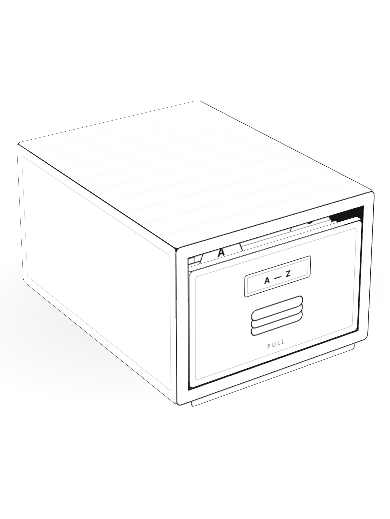
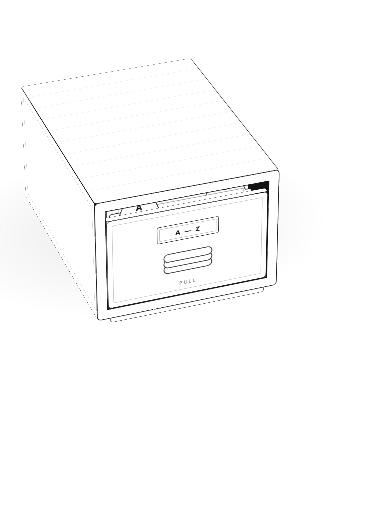
Before and after one commit to oboden/The-cabinet, a React (Vite) app: page / in a window 390 px wide. Shown: the part 185-704 px from the top of the page. Built offline with nearby package versions, Linux system fonts and the light colour scheme; the HTML template or start-up script is replaced by a standard one.

Commit message:
Keep the cabinet still: fixed camera, only the tray slides; 20° turn so it fits phones
Co-Authored-By: Claude Opus 5.5 <noreply@anthropic.com>
Claude-Session: https://claude.ai/code/session_013r9Mj5hGm6XqMub8UFeNbW

```diff
--- a/src/App.tsx
+++ b/src/App.tsx
@@ -23,8 +23,8 @@ export default function App() {
   const inputRef = useRef<HTMLInputElement>(null)
   const busy = useRef(false)
 
-  // While the drawer is shut, sit the cabinet in the middle of the free space
-  // between the search bar and the dial. Opening returns it to its usual place.
+  // Centre the cabinet together with where its tray will reach, in the free space
+  // between the search bar and the dial. It then never moves: only the tray slides.
   const formRef = useRef<HTMLFormElement>(null)
   const idleRef = useRef<HTMLDivElement>(null)
   const [idleShift, setIdleShift] = useState({ x: 0, y: 0 })
@@ -111,7 +111,7 @@ export default function App() {
       const dial = document.querySelector("[data-keep-open]")
       if (!wrap || !form || !dial) return
       let l = Infinity, r = -Infinity, t = Infinity, b = -Infinity
-      wrap.querySelectorAll(".cab-front, .cab-top, .cab-side").forEach(el => {
+      wrap.querySelectorAll(".cab-front, .cab-top, .cab-side, .cab-ghost").forEach(el => {
         const q = el.getBoundingClientRect()
         if (!q.width) return
         l = Math.min(l, q.left); r = Math.max(r, q.right); t = Math.min(t, q.top); b = Math.max(b, q.bottom)
@@ -275,7 +275,7 @@ export default function App() {
         <div
           ref={idleRef}
           className={cn("mx-auto max-w-[900px]", placed && "transition-transform duration-[1100ms] ease-[cubic-bezier(.62,0,.18,1)]")}
-          style={{ transform: drawerOpen ? "none" : `translate(${idleShift.x}px, ${idleShift.y}px)` }}
+          style={{ transform: `translate(${idleShift.x}px, ${idleShift.y}px)` }}
         >
           <Cabinet
             open={drawerOpen}
--- a/src/cabinet.css
+++ b/src/cabinet.css
@@ -5,39 +5,30 @@
    ------------------------------------------------------------------ */
 
 .cab-stage {
-  --stage-h: 512px;
-  --wx: 121px;   /* closed: whole cabinet centred */
-  --wxo: -32px;  /* open on narrow screens: drawer centred, cabinet body bleeds left */
-  --wy-open: 300px;
+  /* One fixed camera for open and closed: only the tray moves. */
+  --stage-h: 780px;
+  --tilt: -32deg;      /* how far we look down on the cabinet */
+  --yaw: 20deg;        /* front turned toward the right */
+  --pull: 470px;       /* how far the tray slides out: all the way, so every tab is reachable */
+  --wx: 0px;
   --ease: cubic-bezier(.62, 0, .18, 1);
   --spring: cubic-bezier(.3, 1.4, .5, 1);
   --line: 1.5px solid var(--ink);
   position: relative;
   height: calc(var(--stage-h) * var(--scale, 1));
-  transition: height 1s var(--ease);
-}
-.cab-stage[data-open="true"] { --stage-h: 644px; }
-@media (min-width: 900px) {
-  .cab-stage { --wxo: 87px; --wy-open: 480px; }       /* wide: whole cabinet centred */
-  .cab-stage[data-open="true"] { --stage-h: 820px; }
 }
 
 .cab-camera {
   position: absolute; left: 50%; top: 0;
   width: 460px; height: var(--stage-h); margin-left: -230px;
   transform: scale(var(--scale, 1)); transform-origin: 50% 0;
-  perspective: 2400px; perspective-origin: 50% 80px;
-  transition: height 1s var(--ease);
+  /* long lens: near-orthographic like a technical drawing, so the tray doesn't swell as it comes out */
+  perspective: 4200px; perspective-origin: 50% 40%;
 }
 .cab-world, .cab-rig, .cab-drawer, .cab-stack, .cab-folder { transform-style: preserve-3d; }
 .cab-world {
-  position: absolute; left: 50%; top: 339px; width: 0; height: 0;
-  transform: translateX(var(--wx)) rotateX(-22deg) rotateY(var(--yaw, 34deg));
-  transition: transform 1.1s var(--ease), top 1.1s var(--ease);
-}
-.cab-stage[data-open="true"] .cab-world {
-  top: var(--wy-open);
-  transform: translateX(var(--wxo)) rotateX(-36deg) rotateY(var(--yaw, 34deg)) translateZ(-200px);
+  position: absolute; left: 50%; top: 360px; width: 0; height: 0;
+  transform: translateX(var(--wx)) rotateX(var(--tilt)) rotateY(var(--yaw));
 }
 .cab-rig { position: absolute; left: -160px; top: -85px; width: 320px; height: 170px; }
 .cab-face { position: absolute; left: 0; top: 0; }
@@ -89,7 +80,9 @@
   transform: translateZ(0);
   transition: transform 1.1s var(--ease);
 }
-.cab-stage[data-open="true"] .cab-drawer { transform: translateZ(470px); }
+.cab-stage[data-open="true"] .cab-drawer { transform: translateZ(var(--pull)); }
+/* invisible marker where the opened tray ends up, so the page can centre the whole composition */
+.cab-ghost { left: -6px; top: -170px; width: 332px; height: 346px; transform: translateZ(var(--pull)); visibility: hidden; pointer-events: none; }
 
 .cab-d-floor {
   top: 170px; width: 320px; height: 470px;
--- a/src/components/Cabinet.tsx
+++ b/src/components/Cabinet.tsx
@@ -1,7 +1,7 @@
 import { useEffect, useRef, type CSSProperties } from "react"
 import { LETTERS, sheetCount, tabSlot, type Letter } from "@/lib/folders"
 
-const STAGE_W = 560
+const STAGE_W = 700
 const TAB_X = [14, 106, 198]
 
 type Props = {
@@ -43,6 +43,7 @@ export function Cabinet({ open, focused, pulled, onToggle, onOpenFolder }: Props
             <div className="cab-face cab-cav cab-cav--l" />
             <div className="cab-face cab-cav cab-cav--r" />
             <div className="cab-face cab-front" />
+            <div className="cab-face cab-ghost" aria-hidden="true" />
 
             <div className="cab-drawer">
               <div className="cab-face cab-d-floor" />
```
